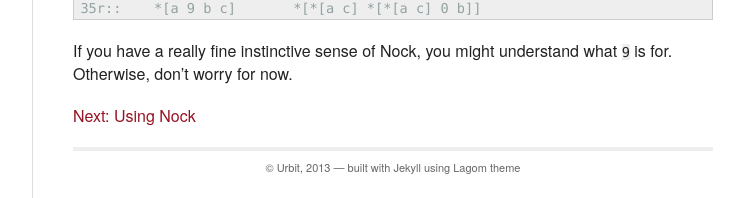
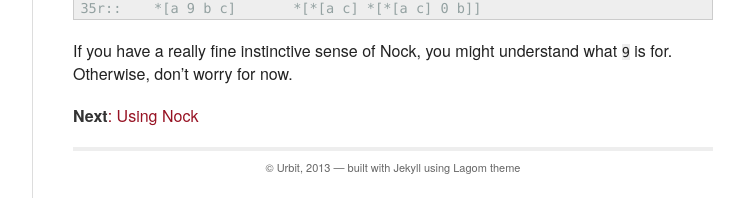
Before and after one commit to urbit/old-urbit.org, a Jekyll site: the page built from _posts/doc/2013-11-18-urbit-is-easy-ch3.markdown, in a window 1280 px wide and 900 px high, scrolled down 6109 px. Shown: the part 702-900 px from the top of the window, without its empty margins (378-1122 px from the left). Built offline with Jekyll 4.4.1, drawn with Linux system fonts in a browser that asks for light colours.

Commit message:
Fix inconsistant bolding

```diff
--- a/_posts/doc/2013-11-18-urbit-is-easy-ch3.markdown
+++ b/_posts/doc/2013-11-18-urbit-is-easy-ch3.markdown
@@ -341,4 +341,4 @@ If you have a really fine instinctive sense of Nock, you might
 understand what `9` is for.  Otherwise, don't worry for now.
 
 
-[Next: Using Nock](urbit-is-easy-ch4.html)
+[**Next**: Using Nock](urbit-is-easy-ch4.html)
--- a/_posts/doc/2013-11-18-urbit-is-easy-ch4.markdown
+++ b/_posts/doc/2013-11-18-urbit-is-easy-ch4.markdown
@@ -619,4 +619,4 @@ Ie, `(peg a b)` is `/b` within `/a`.  Writing Nock without this
 would be pretty tough...
 
 
-[Next: Hoon Attacks](urbit-is-easy-ch5.html)
+[**Next**: Hoon Attacks](urbit-is-easy-ch5.html)
```
